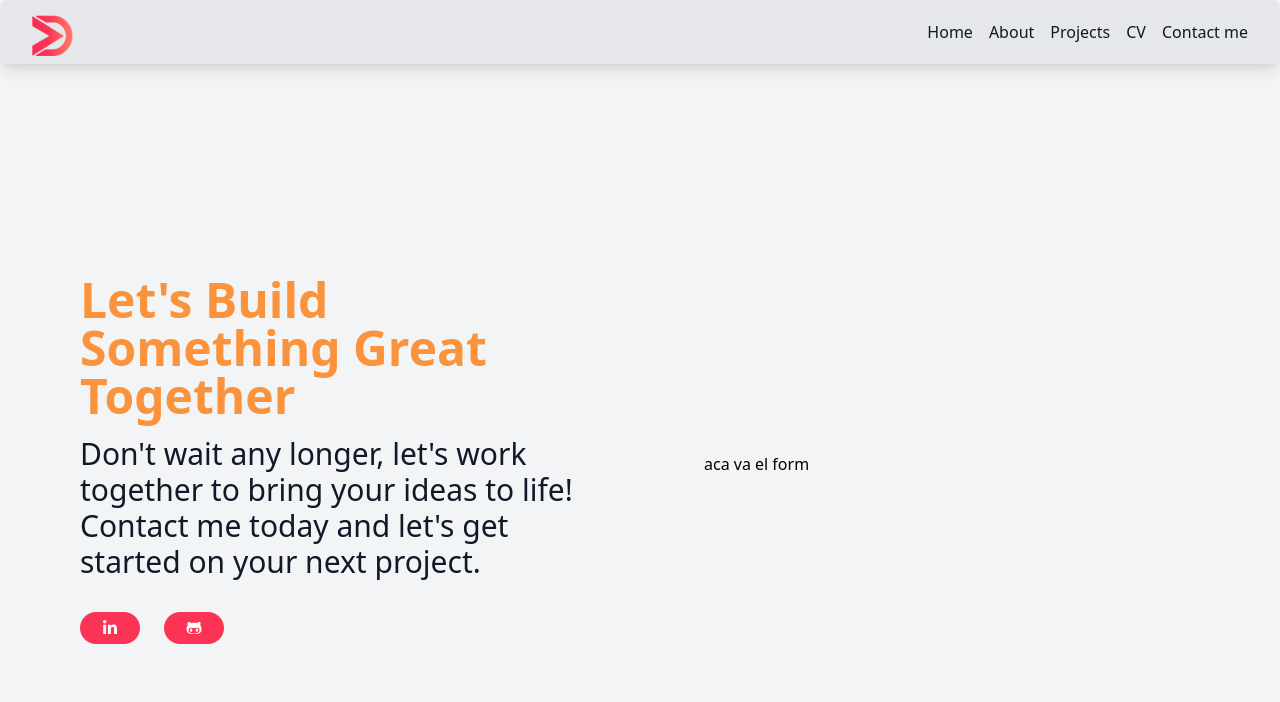
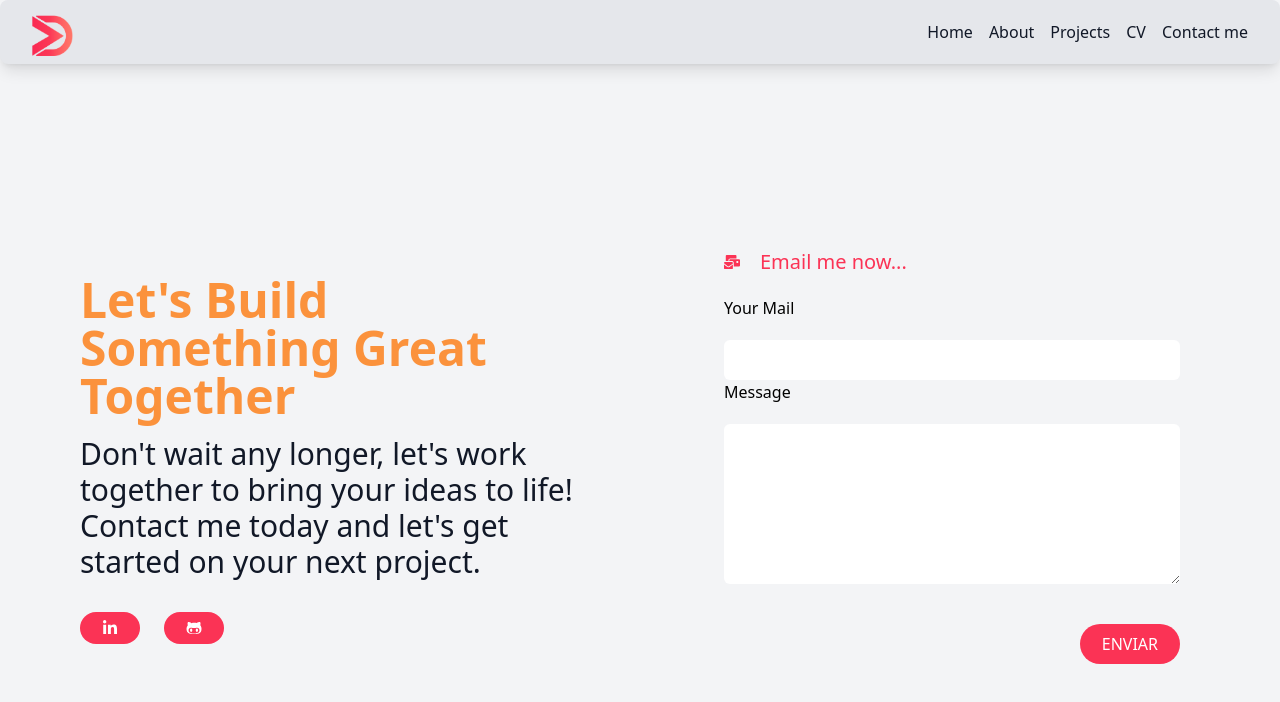
Before and after one commit to DaianaArena/my-portfolio-v2, a Next.js app: page /contact in a window 1280 px wide. Shown: the top 702 px of the page. Built offline with nearby package versions, Linux system fonts and the light colour scheme.

Commit message:
adding contact form

```diff
--- a/src/app/contact/page.tsx
+++ b/src/app/contact/page.tsx
@@ -1,6 +1,6 @@
 import { Inter } from 'next/font/google'
 const inter = Inter({ subsets: ['latin'] })
-import { FaLinkedinIn, FaGithubAlt } from 'react-icons/fa';
+import { FaLinkedinIn, FaGithubAlt, FaMailBulk } from 'react-icons/fa';
 
 
 
@@ -8,7 +8,7 @@ export default function About () {
 
 
   return (
-    <div className="h-screen  animate-gradient-x flex flex-col justify-center items-center">
+    <div className="md:h-screen  animate-gradient-x flex flex-col justify-center items-center">
 
 
       <div className="max-w-7xl mx-auto px-4 sm:px-6 lg:px-8 grid grid-cols-1 sm:grid-cols-1 md:grid-cols-2 gap-8">
@@ -20,7 +20,7 @@ export default function About () {
           <p className="text-lg text-center sm:text-left md:text-2xl lg:text-3xl mb-8 text-gray-900">
           Don't wait any longer, let's work together to bring your ideas to life! Contact me today and let's get started on your next project.
           </p>
-          <div className="flex flex-col  sm:flex-row items-center justify-between md:items-center lg:justify-start ">
+          <div className="flex  sm:flex-row items-center justify-between md:items-center lg:justify-start ">
           <a
               href="https://www.linkedin.com/in/arenadaiana/"
               target="_blank"
@@ -43,8 +43,30 @@ export default function About () {
 
         </div>
 
-        <div className="py-10 px-12  flex flex-col justify-center order-first md:order-last">
-            <p>aca va el form</p>
+        <div className="py-10 px-12  flex flex-col justify-center ">
+          <form className=" flex flex-col items-center justify-between mb-2 relative inline-flex text-sm sm:text-base rounded-md font-medium transition-colors outline-none focus:border-blue-300 disabled:opacity-50 disabled:pointer-events-none disabled:opacity-40 disabled:hover:opacity-40 disabled:cursor-not-allowed disabled:shadow-none
+               px-4 py-1 sm:py-1.5 sm:px-5 " action="https://formspree.io/f/xayknoae" method="POST">
+          <div className='self-start flex items-center mb-5'>
+          <FaMailBulk className='font-medium  text-[#FB3355]'/>
+          <h3 className=" text-xl font-medium mx-5 text-[#FB3355]">Email me now...</h3>
+          </div>
+
+          <label className="flex flex-col w-full">
+              <span className='mb-5 '>Your Mail</span>
+              <input  type="email"
+              className=" rounded-md  px-3 py-2  focus:outline-none focus:ring-2 focus:ring-[#FB3355] text-gray-900"
+
+              name="_replyto"/>
+          </label>
+          <label className="flex flex-col w-full">
+              <span className='mb-5 '>Message</span>
+              <textarea
+              className=" rounded-md h-40 px-3 py-2  focus:outline-none focus:ring-2 focus:ring-[#FB3355] text-gray-900"
+              name="message"/>
+          </label>
+          <button  className='self-end mt-10 mb-2 relative inline-flex text-sm sm:text-base rounded-full font-medium border-2 border-transparent transition-colors outline-transparent focus:outline-transparent disabled:opacity-50 disabled:pointer-events-none disabled:opacity-40 disabled:hover:opacity-40 disabled:cursor-not-allowed disabled:shadow-none
+              text-white bg-[#FB3355] hover:bg-[#FF7067] focus:border-[#FF7067] px-4 py-1 sm:py-1.5 sm:px-5 ' type="submit">ENVIAR</button>
+          </form>
         </div>
 
       </div>
--- a/src/app/layout.tsx
+++ b/src/app/layout.tsx
@@ -70,7 +70,7 @@ export default function RootLayout({
               </ul>
 
               <button className='block md:hidden py-3  pt-5 rounded focus:outline-none hover:bg-gray-200 group'>
-                <div className='mt-12 w-8 h-1 bg-[#FB3355] rounded mb-1'></div>
+                <div className=' w-8 h-1 bg-[#FB3355] rounded mb-1'></div>
                 <div className='w-8 h-1 bg-[#FB3355] rounded mb-1'></div>
                 <div className='w-8 h-1 bg-[#FB3355] rounded mb-1'></div>
 
```
